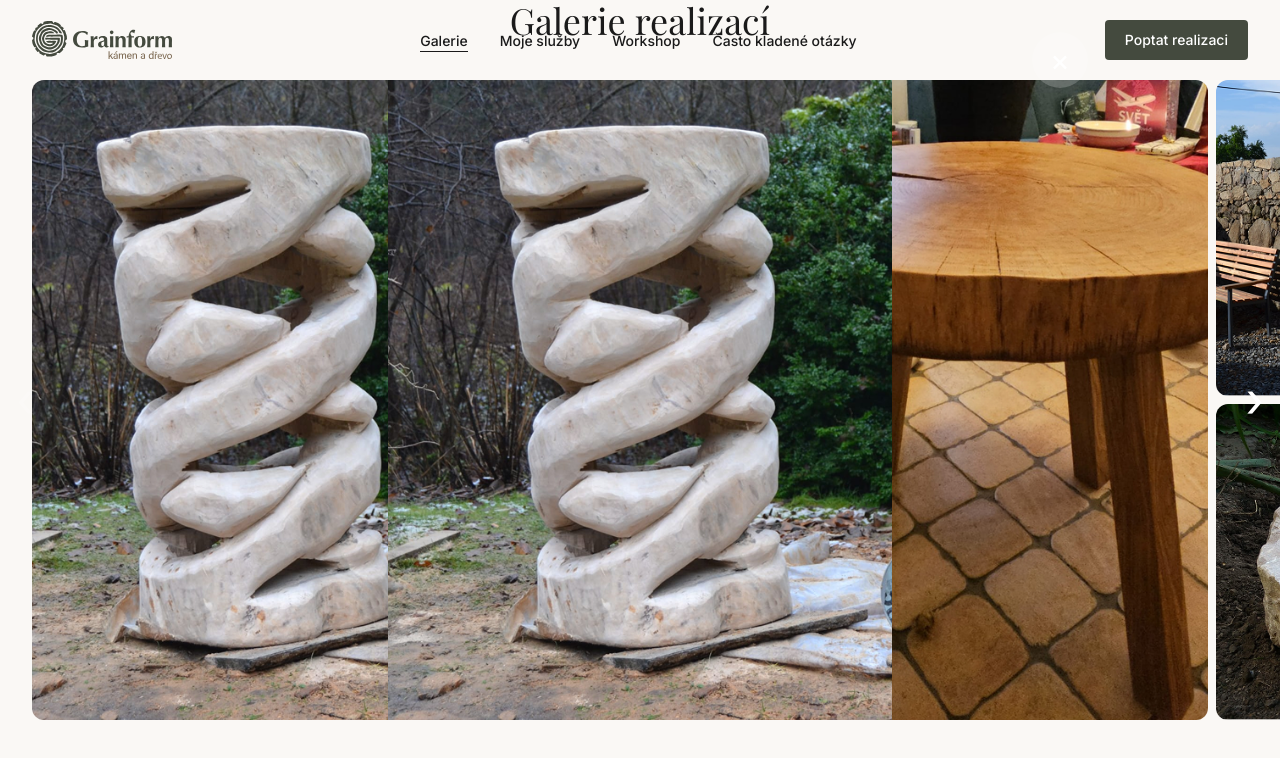
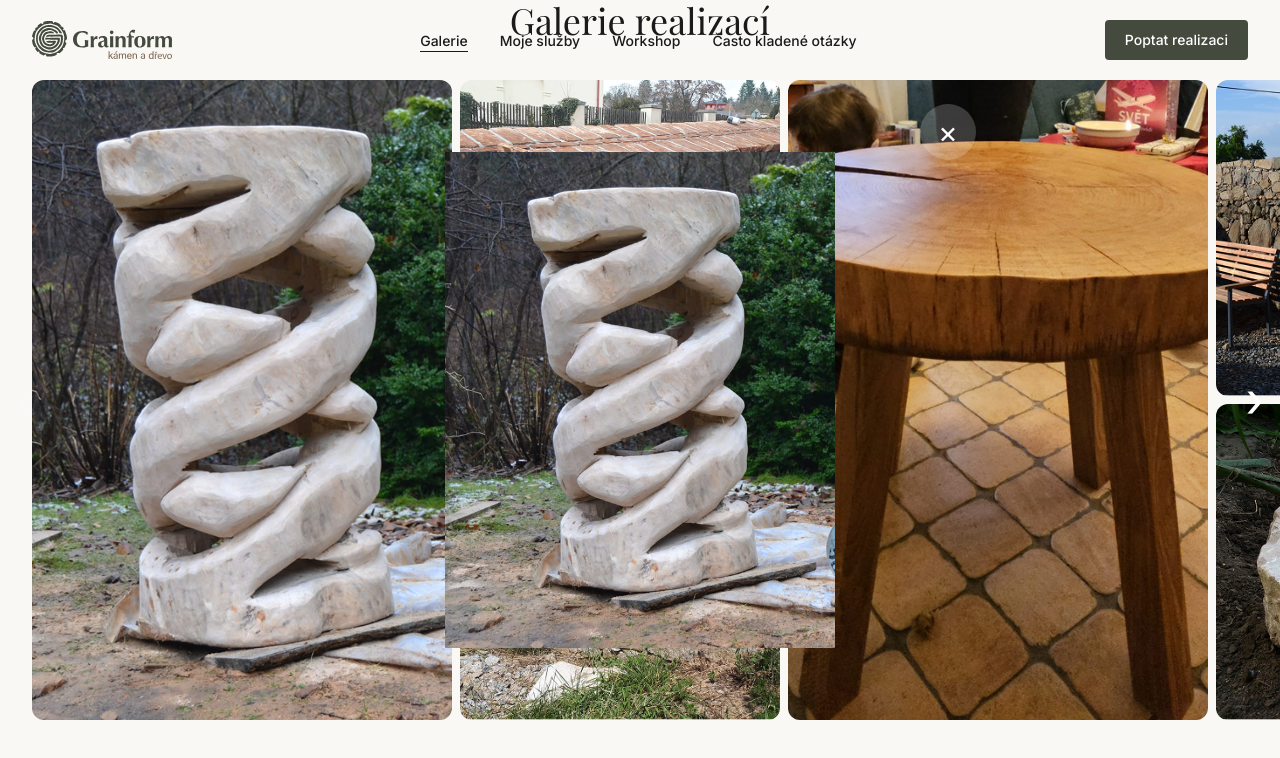
Before and after one commit to martinvosatka/grainform, a Next.js app: page / in a window 1280 px wide. Both pictures are taken after a click on the button 242 px from the left and 1264 px from the top of the page. Shown: the part 864-1622 px from the top of the page. Built offline with nearby package versions, Linux system fonts and the light colour scheme; a web font is replaced by a local one.

Commit message:
Make desktop lightbox photo smaller: max-w-2xl and 62vh height

```diff
--- a/components/Gallery.tsx
+++ b/components/Gallery.tsx
@@ -166,8 +166,8 @@ export default function Gallery() {
           </button>
 
           {/* Photo — pointer-events-none so clicks pass through to backdrop */}
-          <div className="absolute inset-0 flex items-center justify-center p-14 lg:px-32 lg:py-20 pointer-events-none">
-            <div className="relative w-full max-w-5xl lg:max-w-4xl h-full">
+          <div className="absolute inset-0 flex items-center justify-center p-14 pointer-events-none">
+            <div className="relative w-full max-w-5xl lg:max-w-2xl h-full lg:h-[62vh]">
               {/* Close button anchored to photo corner */}
               <button
                 className="absolute -top-12 right-0 z-10 pointer-events-auto flex items-center justify-center w-14 h-14 rounded-full bg-white/20 text-white text-3xl leading-none hover:bg-white/40 transition-colors"
```
